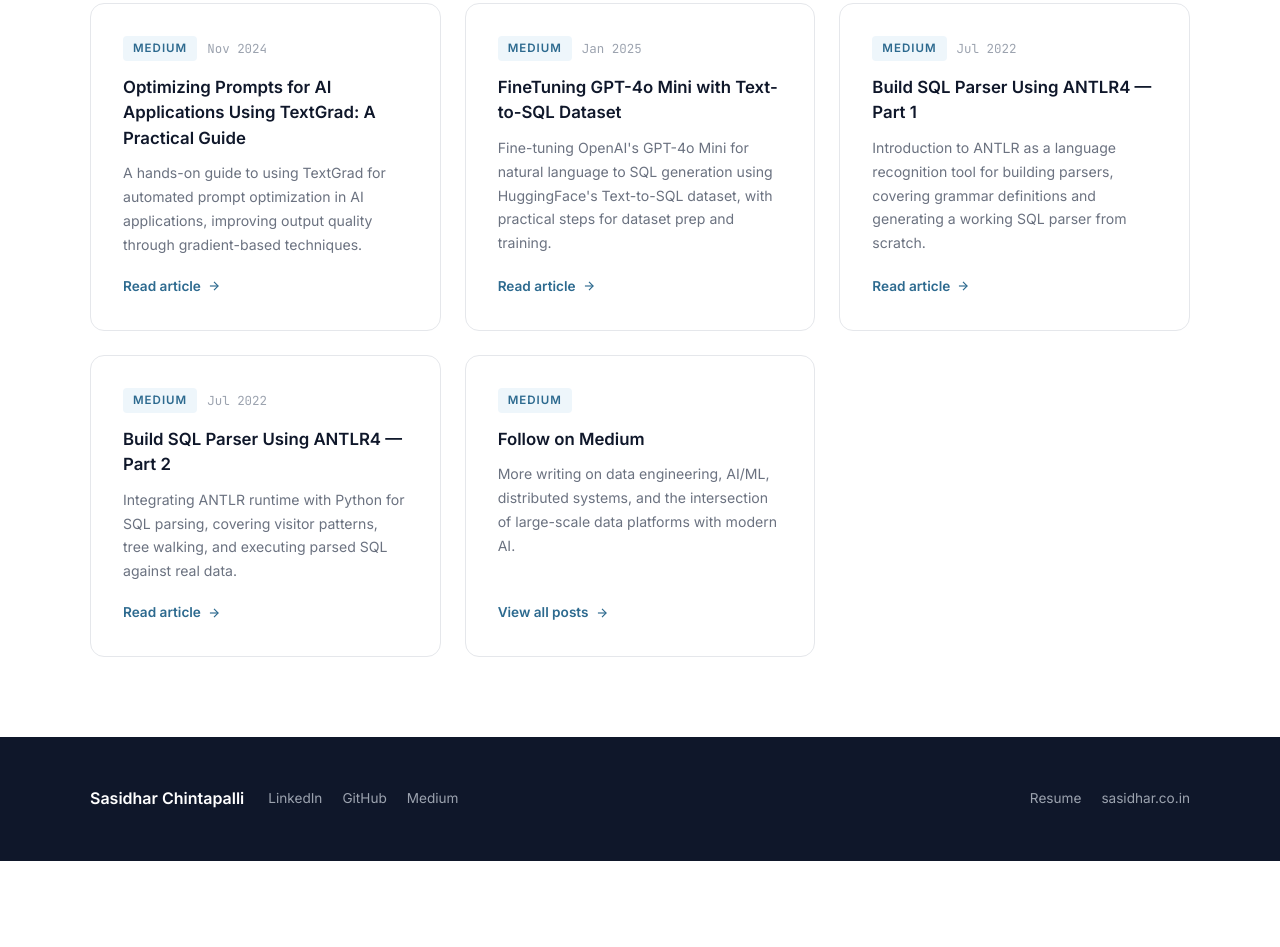
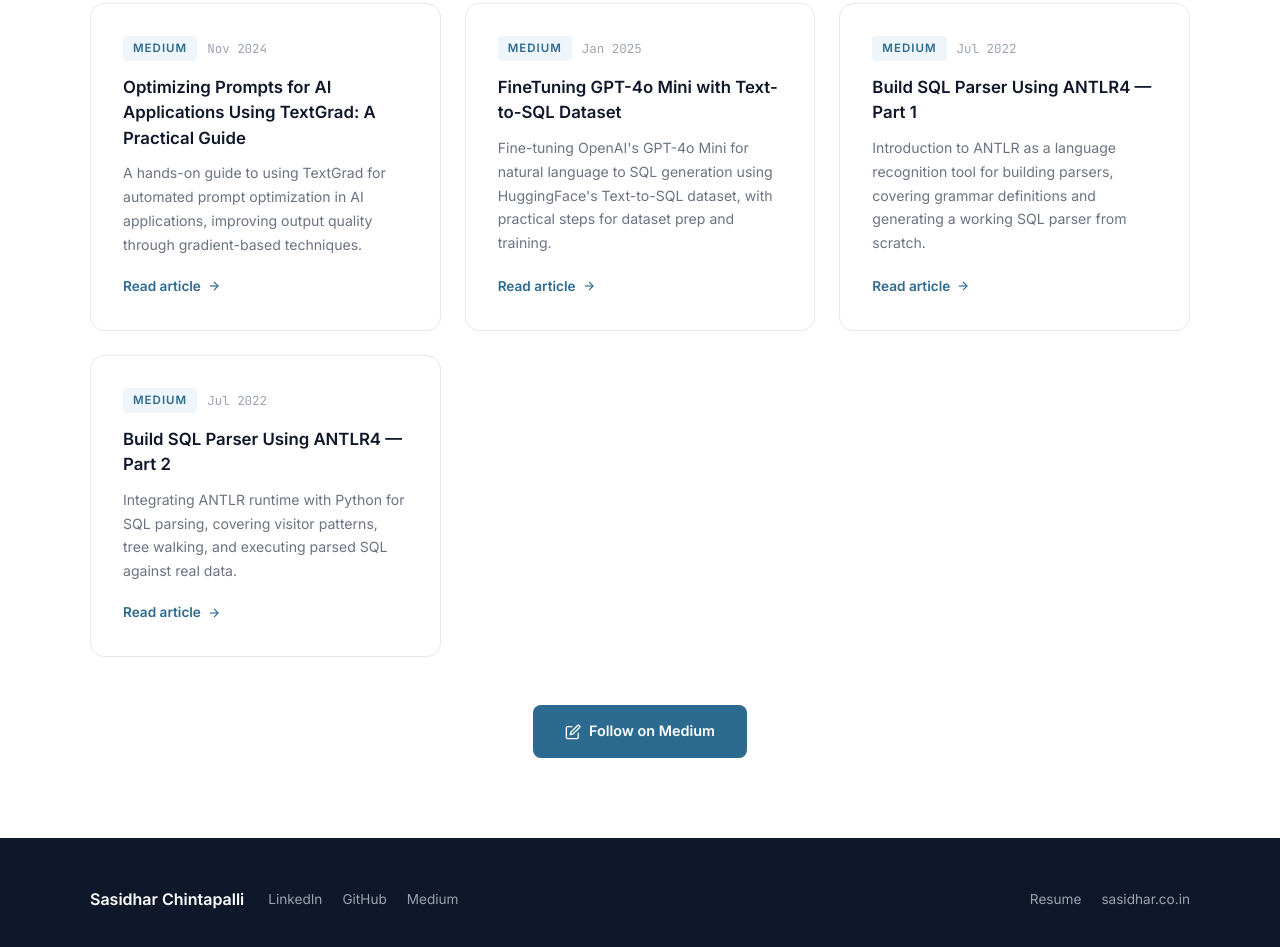
Before and after one commit to codersasi/codersasi.github.io, a plain HTML site: page index.html in a window 1280 px wide. Shown: the part 1473-2420 px from the top of the page. Before the commit the page ends 2334 px from the top, so only its background shows below. Drawn offline with Linux system fonts and the light colour scheme.

```diff
--- a/index.html
+++ b/index.html
@@ -565,18 +565,13 @@
                 </span>
             </a>
 
-            <a href="https://medium.com/@sasidharc" target="_blank" class="blog-card fade-in">
-                <div class="blog-meta">
-                    <span class="blog-platform">Medium</span>
-                </div>
-                <h3>Follow on Medium</h3>
-                <p>More writing on data engineering, AI/ML, distributed systems, and the intersection of large-scale data platforms with modern AI.</p>
-                <span class="blog-read-more">
-                    View all posts
-                    <svg width="14" height="14" viewBox="0 0 24 24" fill="none" stroke="currentColor" stroke-width="2"><line x1="5" y1="12" x2="19" y2="12"/><polyline points="12 5 19 12 12 19"/></svg>
-                </span>
+        </div>
+
+        <div style="text-align: center; margin-top: 48px;">
+            <a href="https://medium.com/@sasidharc" target="_blank" class="btn btn-primary">
+                <svg width="16" height="16" viewBox="0 0 24 24" fill="none" stroke="currentColor" stroke-width="2"><path d="M11 4H4a2 2 0 0 0-2 2v14a2 2 0 0 0 2 2h14a2 2 0 0 0 2-2v-7"/><path d="M18.5 2.5a2.121 2.121 0 0 1 3 3L12 15l-4 1 1-4 9.5-9.5z"/></svg>
+                Follow on Medium
             </a>
-
         </div>
     </div>
 </section>
```
Also changed, not shown: 1 other file.
